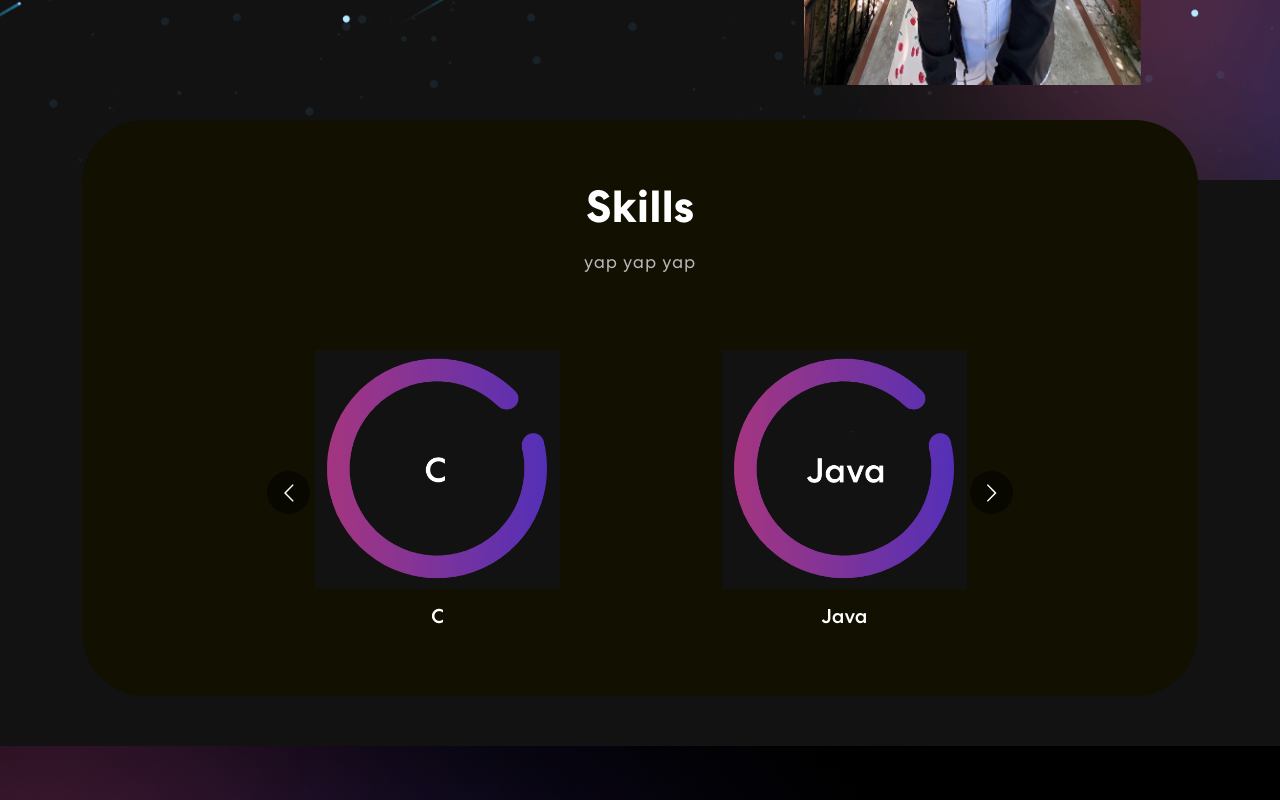
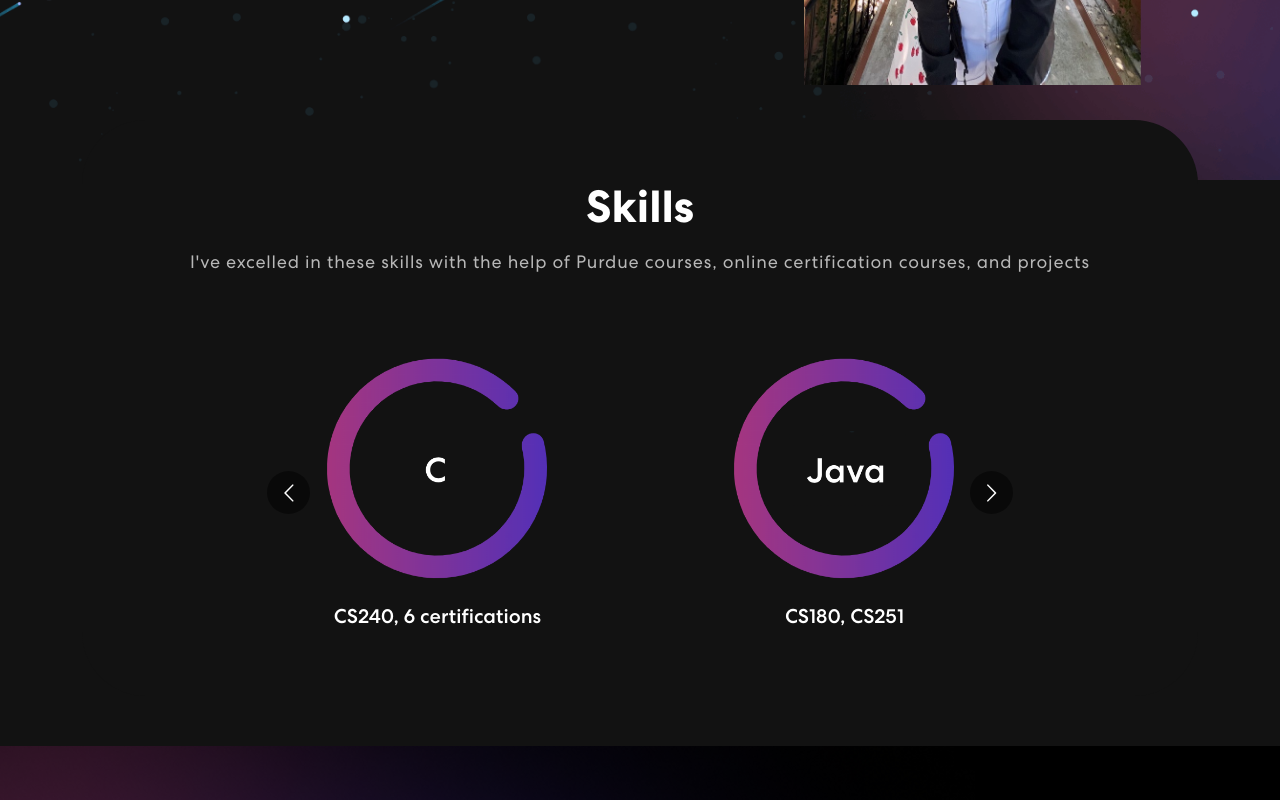
Before and after one commit to sanjheeg/personal_website, a React (Create React App) app: page / in a window 1280 px wide. Shown: the part 780-1580 px from the top of the page. Built offline with nearby package versions, Linux system fonts and the light colour scheme.

Commit message:
minor changes

```diff
--- a/src/App.css
+++ b/src/App.css
@@ -357,7 +357,7 @@ nav.navbar .navbar-toggler[aria-aexpanded="true"] .navbar-toggler-icon {
 }
 
 .skill-bx {
-  background: #121000;
+  background: #121212;
   border-radius: 64px;
   text-align: center;
   padding: 60px 50px;
@@ -401,7 +401,7 @@ nav.navbar .navbar-toggler[aria-aexpanded="true"] .navbar-toggler-icon {
   padding: 80px 0;
   position: relative;
   background-color: #121212;
-  background-image: url("./images/back.png")
+  background-image: url("./images/back.png");
 }
 
 .project h2 {
--- a/src/Components/Projects.js
+++ b/src/Components/Projects.js
@@ -88,7 +88,7 @@ export const Projects = () => {
                 <Tab.Content>
                     <Tab.Pane eventKey="first">
                         <Row>
-                        <p> I believe that projects are an excellent way to learn </p>
+
                             {
                                 completedProjects.map((project, index) => {
                                     return (
--- a/src/Components/Skills.js
+++ b/src/Components/Skills.js
@@ -39,39 +39,39 @@ export const Skills = () => {
                 <div className="col-12">
                 <div className="skill-bx">
                     <h2> Skills </h2>
-                    <p> yap yap yap </p>
+                    <p> I've excelled in these skills with the help of Purdue courses, online certification courses, and projects </p>
                     <Carousel responsive={responsive} infinite={true} className="skill-slider">
                         <div className="item">
                             <img src={cSkill} alt="Image" width="250"/>
-                            <h5>C</h5>
+                            <h5>CS240, 6 certifications</h5>
                         </div>
                         <div className="item">
                             <img src={javaSkill} alt="Image" width="250"/>
-                            <h5>Java</h5>
+                            <h5>CS180, CS251</h5>
                         </div>
                         <div className="item">
                             <img src={pythonSkill} alt="Image" width="250"/>
-                            <h5>Python</h5>
+                            <h5>CS380, 1 certification</h5>
                         </div>
                         <div className="item">
                             <img src={swiftSkill} alt="Image" width="250"/>
-                            <h5>Swift</h5>
+                            <h5>CS307</h5>
                         </div>
                         <div className="item">
                             <img src={shellScriptingSkill} alt="Image" width="250"/>
-                            <h5>Shell Scripting</h5>
+                            <h5>CS252</h5>
                         </div>
                         <div className="item">
                             <img src={cppSkill} alt="Image" width="250"/>
-                            <h5>C++</h5>
+                            <h5>CS252</h5>
                         </div>
                         <div className="item">
                             <img src={x86Skill} alt="Image" width="250"/>
-                            <h5>X-86 Assembly Language</h5>
+                            <h5>CS250</h5>
                         </div>
                         <div className="item">
                             <img src={cadSkill} alt="Image" width="250"/>
-                            <h5>CAD</h5>
+                            <h5>3 certifications</h5>
                         </div>
                     </Carousel>
                 </div>
```
